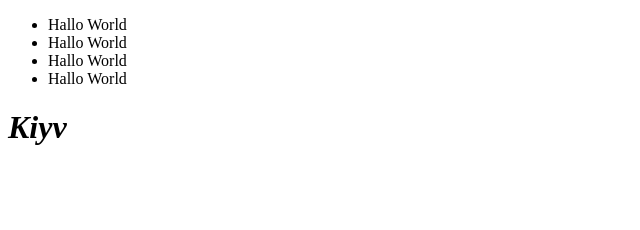
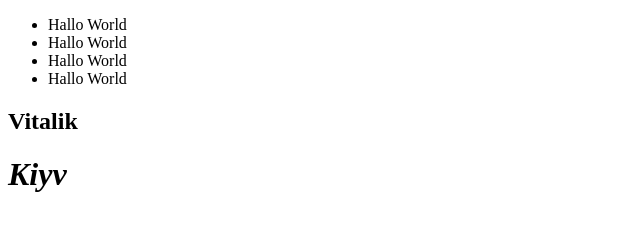
Before and after one commit to Kseniia-FS/test, a plain HTML site: page index.html in a window 1280 px wide. Shown: the whole page, without its empty margins (0-640 px from the left). Drawn offline with Linux system fonts and the light colour scheme.

Commit message:
create hero

```diff
--- a/index.html
+++ b/index.html
@@ -18,6 +18,10 @@
       </nav>
     </header>
 
+    <main>
+      <h2>Vitalik</h2>
+    </main>
+
     <footer>
       <address>
         <h1>Kiyv</h1>
```
